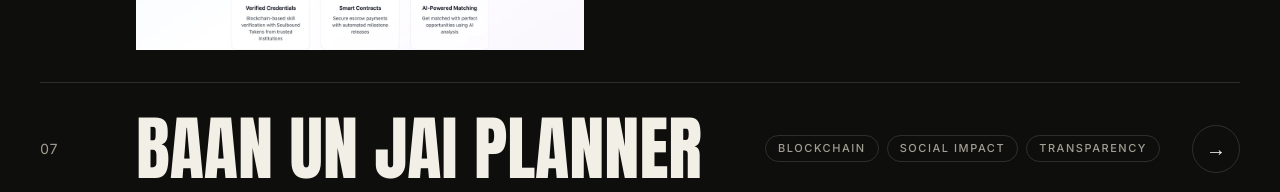
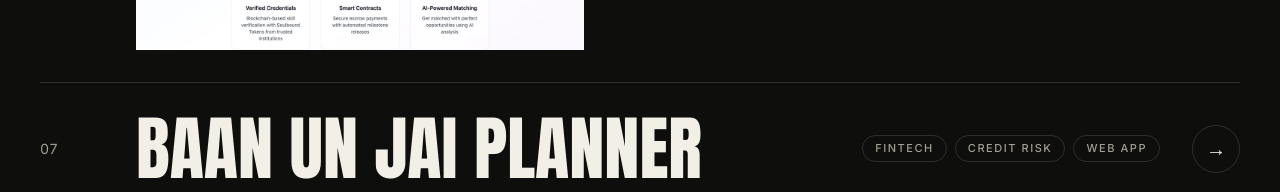
Before and after one commit to jaikwangg/portfolio, a Next.js app: page /projects in a window 1280 px wide. Shown: the part 3223-3415 px from the top of the page. Built offline with nearby package versions, Linux system fonts and the light colour scheme.

Commit message:
Baan Un Jai Planner: describe it as the loan-readiness credit self-assessment it is (GHB Innovation Hackathon 2025), with tags, features and stack from its repo

```diff
--- a/src/data/projects.ts
+++ b/src/data/projects.ts
@@ -120,20 +120,20 @@ export const allProjects: Project[] = [
   {
     id: 'baan-un-jai-planner',
     title: 'Baan Un Jai Planner',
-    description: 'Blockchain-based disaster relief fund tracker for transparent humanitarian aid.',
-    longDescription: 'Disaster relief fund tracking system using blockchain for transparency and accountability. Tracks donations and fund allocation on an immutable ledger, providing donors with complete visibility into contribution usage and impact.',
+    description: 'Loan-readiness self-assessment that estimates credit risk and suggests an action plan.',
+    longDescription: 'A Thai-language credit self-assessment built for the GHB Innovation Hackathon 2025. Five short steps cover income and expenses, debts, saving habits, personal details and goals; the app then estimates the applicant\'s credit risk and turns it into an action plan for becoming loan-ready. A companion Python prototype explores an LLM planner that retrieves lending policies (BM25 + vector search), proposes Plan A/B/C, checks them with a critic model and compares debt-service-ratio scenarios.',
     image: getImagePath('project-baan-un-jai-planner.png'),
-    tags: ['Blockchain', 'Social Impact', 'Transparency'],
+    tags: ['FinTech', 'Credit Risk', 'Web App'],
     link: 'https://jaikwangg.github.io/baan-un-jai-planner/',
     github: 'https://github.com/jaikwangg/baan-un-jai-planner',
     category: 'prototype',
     features: [
-      'Immutable donation tracking',
-      'IPFS decentralized storage',
-      'Real-time fund allocation',
-      'Transparent audit trail',
+      'Five-step assessment: income, debt, savings, profile, goals',
+      'Credit-risk result with a personal action plan',
+      'PDPA consent before any data entry',
+      'Prototype RAG planner with debt-service-ratio scenarios',
     ],
-    technologies: ['Solidity', 'Ethereum', 'IPFS', 'React', 'Web3.js', 'Tailwind CSS'],
+    technologies: ['React', 'TypeScript', 'Vite', 'Tailwind CSS', 'shadcn/ui', 'Python', 'FastAPI', 'LangChain'],
   },
   {
     id: 'aun-jai-care-connect',
```
